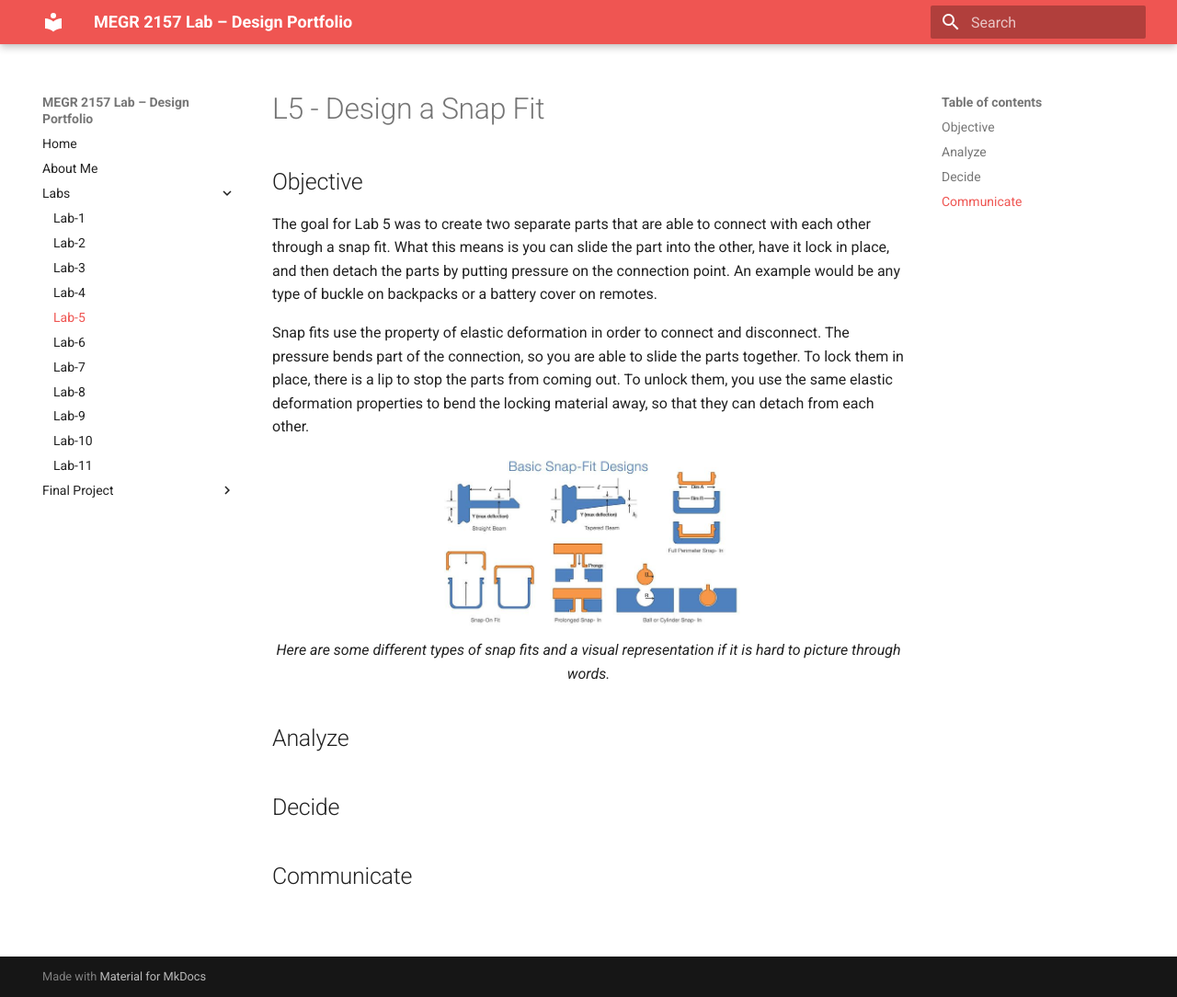
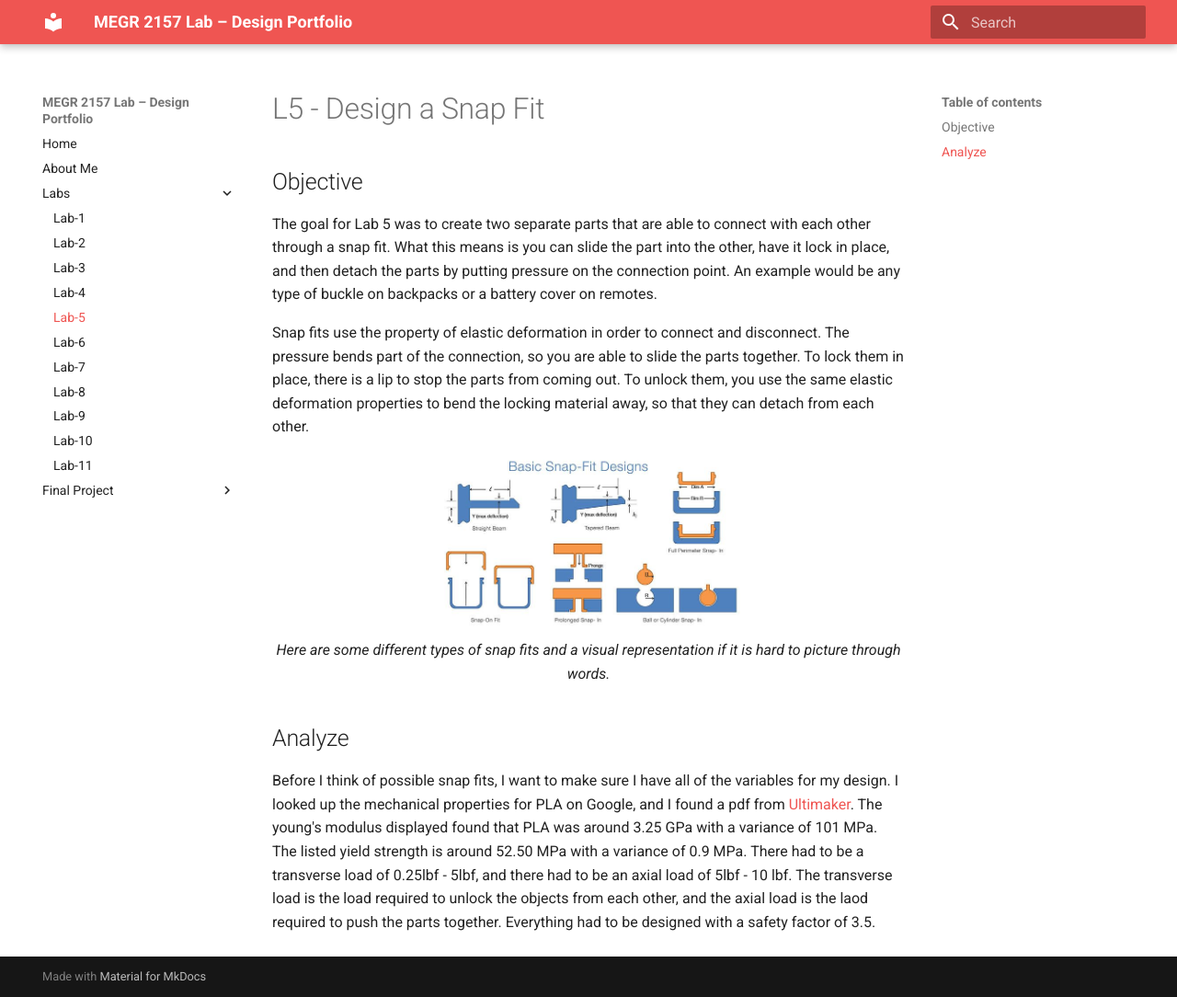
Before and after one commit to AndyChwalik/andy-chwalik-portfolio, an MkDocs documentation site: the page built from docs/Labs/L05/index.md, in a window 1280 px wide and 1084 px high. Shown: the whole window at 92% size. Built offline with MkDocs 1.6.1 and Material for MkDocs 9.7.7, drawn with Linux system fonts in a browser that asks for light colours.

Commit message:
Update index.md

```diff
--- a/docs/Labs/L05/index.md
+++ b/docs/Labs/L05/index.md
@@ -14,8 +14,4 @@ Snap fits use the property of elastic deformation in order to connect and discon
 
 ## Analyze
 
-
-## Decide
-
-
-## Communicate
+Before I think of possible snap fits, I want to make sure I have all of the variables for my design. I looked up the mechanical properties for PLA on Google, and I found a pdf from [Ultimaker](https://um-support-files.ultimaker.com/materials/2.85mm/tds/PLA/Ultimaker-PLA-TDS-v5.00.pdf). The young's modulus displayed found that PLA was around 3.25 GPa with a variance of 101 MPa. The listed yield strength is around 52.50 MPa with a variance of 0.9 MPa. There had to be a transverse load of 0.25lbf - 5lbf, and there had to be an axial load of 5lbf - 10 lbf. The transverse load is the load required to unlock the objects from each other, and the axial load is the laod required to push the parts together. Everything had to be designed with a safety factor of 3.5.
```
